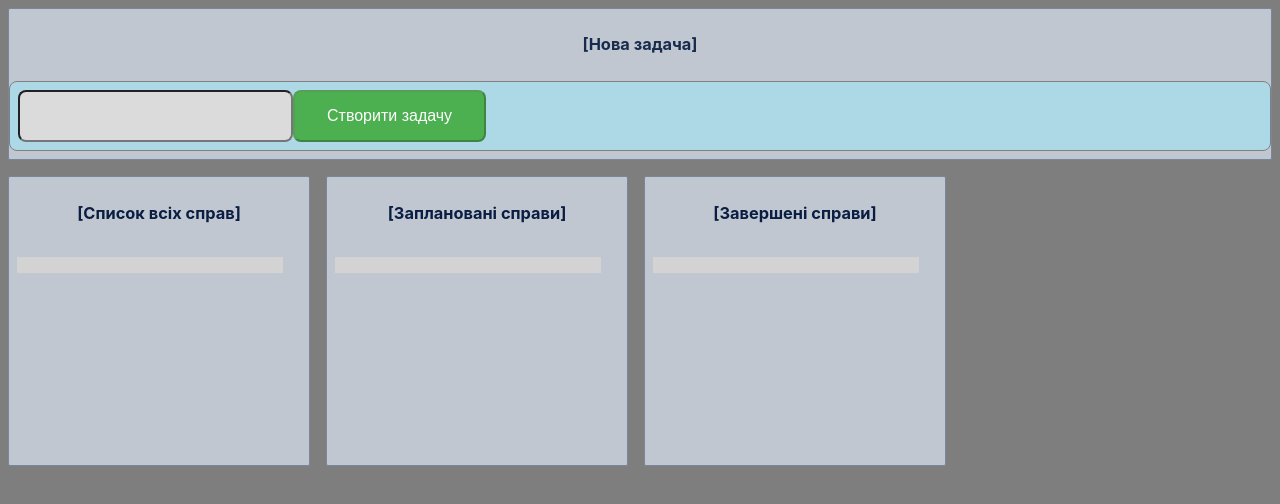
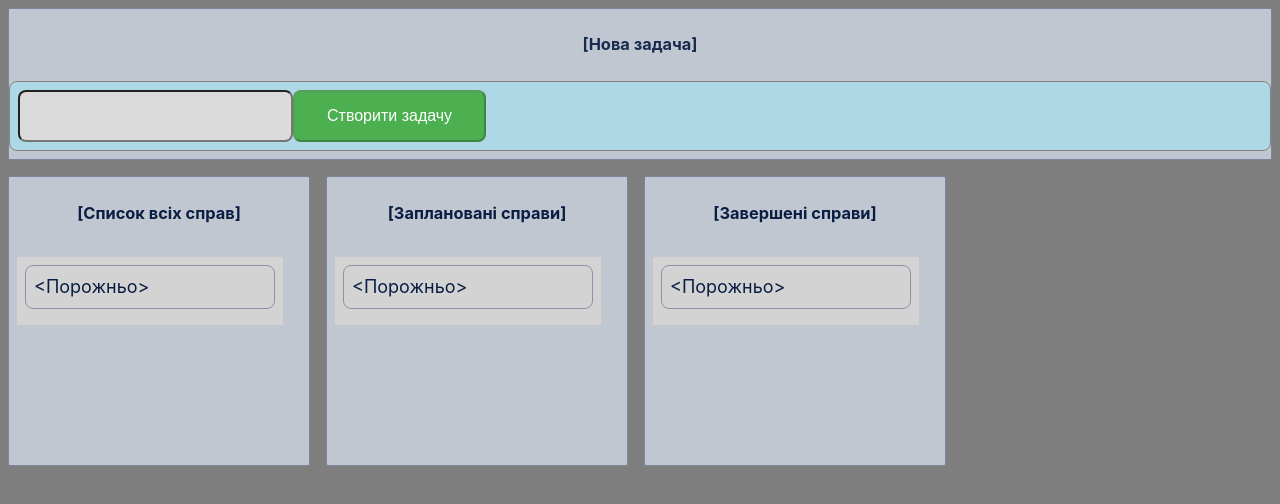
Before and after one commit to commanderz/demo_tasks, a React (Create React App) app in the folder task2-todolist-dnd/: page / in a window 1280 px wide. Shown: the top 504 px of the page. Built offline with nearby package versions, Linux system fonts and the light colour scheme.

Commit message:
no message

```diff
--- a/task2-todolist-dnd/src/App.css
+++ b/task2-todolist-dnd/src/App.css
@@ -112,6 +112,10 @@ div {
     position: relative;
     border-radius: 8px;
 }
+.grayed {
+  background-color: lightgray;
+  border: 1px solid rgb(137, 147, 164);
+}
 .styleh3 {
     font-weight: bold;
     padding: 8px;
--- a/task2-todolist-dnd/src/List.tsx
+++ b/task2-todolist-dnd/src/List.tsx
@@ -243,7 +243,7 @@ function List() {
                                     style={getListStyle(snapshot.isDraggingOver)}
 
                                 >
-                                    {
+                                    {newlist?.length > 0 ?
                                         newlist.map((item: iTaskType, index: number) => (
                                             <Draggable draggableId={item.id} index={index} key={item.id} disableInteractiveElementBlocking={true} >
                                                 {(provided, snapshot) => (
@@ -262,6 +262,7 @@ function List() {
                                                 )}
                                             </Draggable>
                                         ))
+                                        : <div className="divitem grayed">{'<Порожньо>'}</div>
                                     }
                                     {provided.placeholder}
                                 </div>
```
